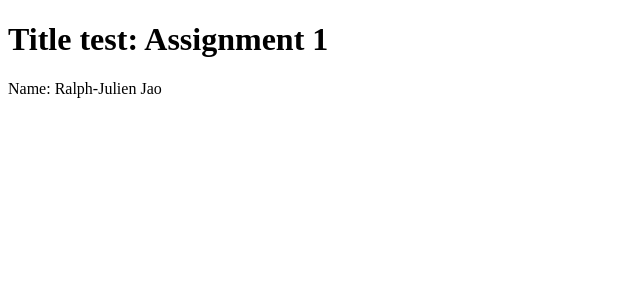
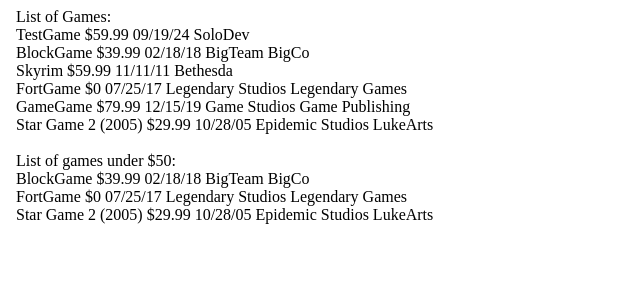
Before and after one commit to RJao0846757/Angular-Week1, an Angular app: page / in a window 1280 px wide. Shown: the top 300 px of the page, without its empty margins (0-640 px from the left). Built offline with nearby package versions, Linux system fonts and the light colour scheme.

Commit message:
added game objects, applied to component html - Game objects are displayed onto html file - Uses structural directives to list objects

```diff
--- a/src/app/app.component.html
+++ b/src/app/app.component.html
@@ -1,6 +1,28 @@
 <html>
-  <h1>Title test: {{title}}</h1>
-  <p>Name: {{name}}</p>
+  <head>
+    <title>Game List</title>
+  </head>
+  <body>
+    <header>List of Games:</header>
+    <div *ngFor="let game of gameList">
+      {{ game.name }}
+      ${{ game.price }}
+      {{ game.releaseDate }}
+      {{ game.developer }}
+      {{ game.publisher }}
+    </div>
+    <br>
+    <header>List of games under $50:</header>
+    <div *ngFor="let game of gameList">
+      <div *ngIf="game.price<=50">
+        {{ game.name }}
+        ${{ game.price }}
+        {{ game.releaseDate }}
+        {{ game.developer }}
+        {{ game.publisher }}
+      </div>
+    </div>
+  </body>
 </html>
 
 <router-outlet />
--- a/src/app/app.component.ts
+++ b/src/app/app.component.ts
@@ -1,14 +1,25 @@
 import { Component } from '@angular/core';
 import { RouterOutlet } from '@angular/router';
+import { Game } from './models/game';
+import {NgForOf, NgIf} from "@angular/common";
 
 @Component({
   selector: 'app-root',
   standalone: true,
-  imports: [RouterOutlet],
+  imports: [RouterOutlet, NgForOf, NgIf],
   templateUrl: './app.component.html',
   styleUrl: './app.component.scss'
 })
 export class AppComponent {
   title = 'Assignment 1';
   name = 'Ralph-Julien Jao';
+
+  game1 : Game = {name : "TestGame", price : 59.99, releaseDate : "09/19/24", developer : "SoloDev"}
+  game2 : Game = {name : "BlockGame", price : 39.99, releaseDate : "02/18/18", developer : "BigTeam", publisher: "BigCo"}
+  game3 : Game = {name : "Skyrim", price : 59.99, releaseDate : "11/11/11", developer : "Bethesda"}
+  game4 : Game = {name : "FortGame", price : 0.00, releaseDate : "07/25/17", developer : "Legendary Studios", publisher: "Legendary Games"}
+  game5 : Game = {name : "GameGame", price : 79.99, releaseDate : "12/15/19", developer : "Game Studios", publisher : "Game Publishing"}
+  game6 : Game = {name : "Star Game 2 (2005)", price : 29.99, releaseDate : "10/28/05", developer : "Epidemic Studios", publisher : "LukeArts"}
+
+  gameList : Game[] = [this.game1, this.game2, this.game3, this.game4, this.game5, this.game6];
 }
```
